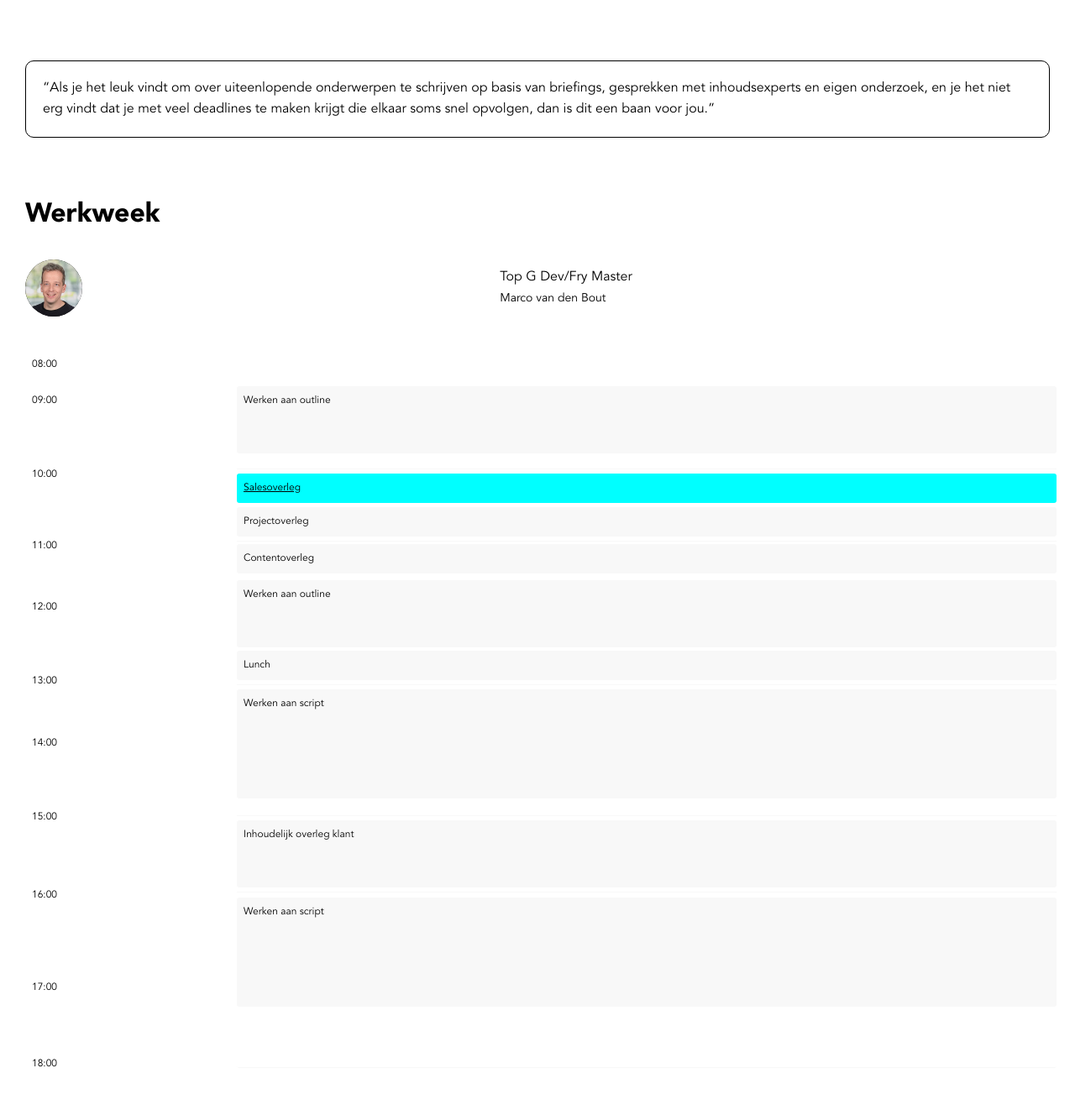
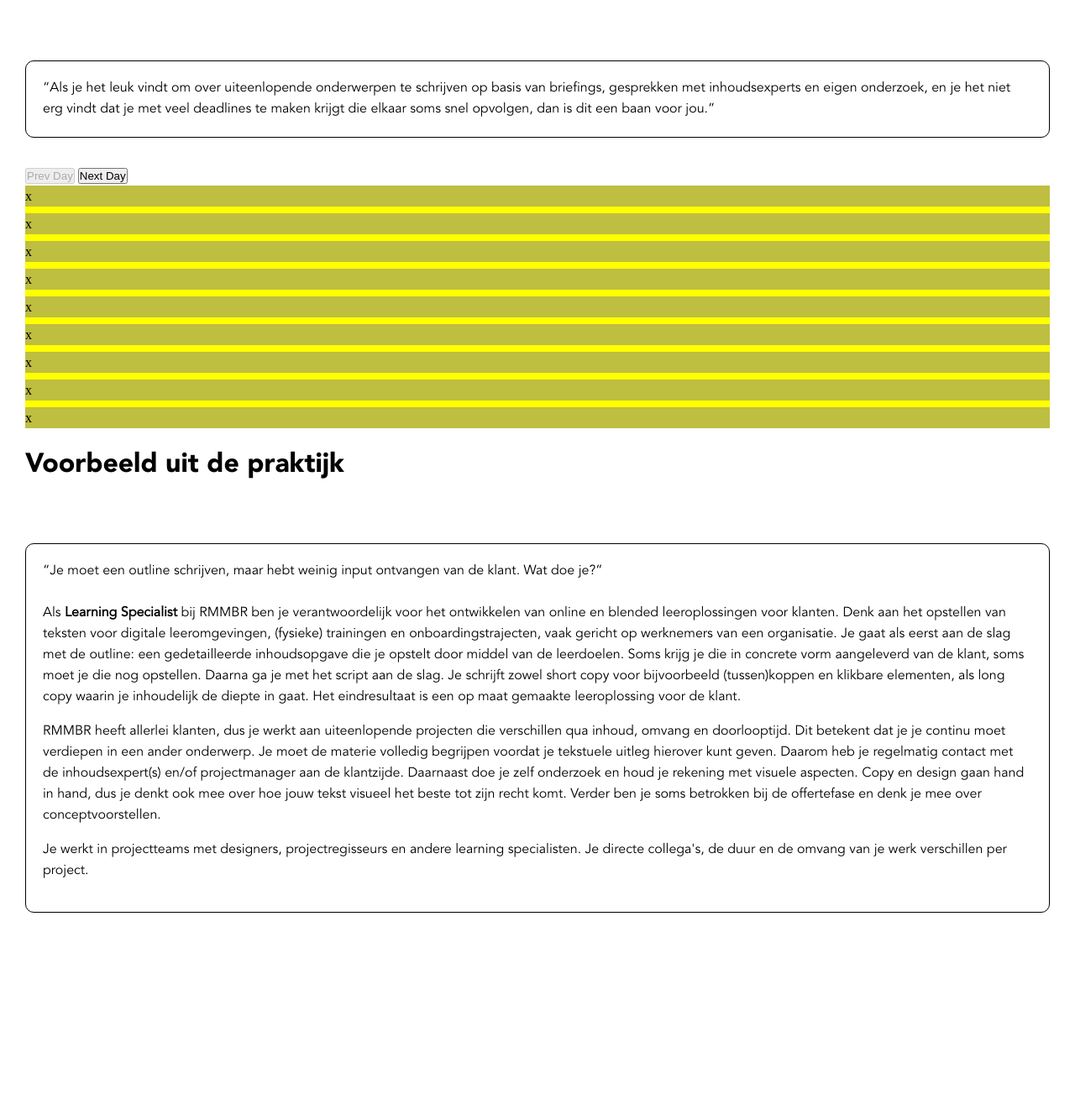
Before and after one commit to SamBaramesi/inBrain, a PHP site: page / in a window 1280 px wide. Shown: the part 2456-3778 px from the top of the page at 84% size. After the commit the page ends 3543 px from the top, so only its background shows below. Run offline with PHP 8.4, Linux system fonts and the light colour scheme; some libraries are stand-ins or nearby versions.

Commit message:
Calendar added

```diff
--- /dev/null
+++ b/assets/scripts/script.js
@@ -0,0 +1,28 @@
+const buttonR = document.getElementById("btnR");
+const buttonL = document.getElementById("btnL");
+const container = document.querySelector(".container");
+let positionX = 0;
+
+document.getElementById("btnL").disabled = true;
+
+buttonR.addEventListener("click", () => {
+    positionX = positionX - 100;
+    container.style.transform = `translateX(${positionX}vw)`;
+    if (positionX === -400) {
+        document.getElementById("btnR").disabled = true;
+    }
+    if (positionX != 0) {
+        document.getElementById("btnL").disabled = false;
+    }
+})
+
+buttonL.addEventListener("click", () => {
+    positionX = positionX + 100;
+    container.style.transform = `translateX(${positionX}vw)`;
+    if (positionX === 0) {
+        document.getElementById("btnL").disabled = true;
+    }
+    if (positionX != - 400) {
+        document.getElementById("btnR").disabled = false;
+    }
+})
--- a/index.html
+++ b/index.html
@@ -127,7 +127,7 @@
                 </div>
             </div>
         </section>
-        <section style="margin-top: 10vh;">
+        <!-- <section style="margin-top: 10vh;">
             <h1>Werkweek</h1>
             <div class="grid-head">
                 <div class="profile-picture">
@@ -138,7 +138,6 @@
                     <div class="p3">Marco van den Bout</div>
                 </div>
             </div>
-
             <div class="grid p4">
                 <div id="item1" class="item">08:00</div>
                 <div id="item2" class="item"></div>
@@ -175,12 +174,113 @@
                 <div id="item21" class="item">18:00</div>
                 <div id="item22" class="item"></div>
             </div>
+        </section> -->
+        <section class="calendar">
+            <button id="btnL">Prev Day</button>
+            <button id="btnR">Next Day</button>
+            <div class="container">
+                <div class="agenda" style="background-color: yellow;">
+                    <div class="flex">
+                        <div>x</div>
+                        <div>x</div>
+                        <div>x</div>
+                        <div>x</div>
+                        <div>x</div>
+                        <div>x</div>
+                        <div>x</div>
+                        <div>x</div>
+                        <div>x</div>
+                    </div>
+                </div>
+                <div class="agenda" style="background-color: red;">
+                    <div class="flex">
+                        <div>x</div>
+                        <div>x</div>
+                        <div>x</div>
+                        <div>x</div>
+                        <div>x</div>
+                        <div>x</div>
+                        <div>x</div>
+                        <div>x</div>
+                        <div>x</div>
+                    </div>
+                </div>
+                <div class="agenda" style="background-color: blue;">
+                    <div class="flex">
+                        <div>x</div>
+                        <div>x</div>
+                        <div>x</div>
+                        <div>x</div>
+                        <div>x</div>
+                        <div>x</div>
+                        <div>x</div>
+                        <div>x</div>
+                        <div>x</div>
+                    </div>
+                </div>
+                <div class="agenda" style="background-color: green;">
+                    <div class="flex">
+                        <div>x</div>
+                        <div>x</div>
+                        <div>x</div>
+                        <div>x</div>
+                        <div>x</div>
+                        <div>x</div>
+                        <div>x</div>
+                        <div>x</div>
+                        <div>x</div>
+                    </div>
+                </div>
+                <div class="agenda" style="background-color: purple;">
+                    <div class="flex">
+                        <div>x</div>
+                        <div>x</div>
+                        <div>x</div>
+                        <div>x</div>
+                        <div>x</div>
+                        <div>x</div>
+                        <div>x</div>
+                        <div>x</div>
+                        <div>x</div>
+                    </div>
+                </div>
+            </div>
         </section>
         <section>
+            <h1>Voorbeeld uit de praktijk</h1>
+            <div class="p2 quote">
+                <p><q>Je moet een outline schrijven, maar hebt weinig input ontvangen van de klant. Wat doe je?</q></p>
+                <br>
+                <p class="p2" style="margin: 0px 0px 16px;">Als <b>Learning Specialist</b> bij RMMBR ben je
+                    verantwoordelijk voor het ontwikkelen van
+                    online en blended leeroplossingen voor klanten. Denk aan het opstellen van teksten voor digitale
+                    leeromgevingen, (fysieke) trainingen en onboardingstrajecten, vaak gericht op werknemers van een
+                    organisatie. Je gaat als eerst aan de slag met de outline: een gedetailleerde inhoudsopgave die je
+                    opstelt door middel van de leerdoelen. Soms krijg je die in concrete vorm aangeleverd van de klant,
+                    soms moet je die nog opstellen. Daarna ga je met het script aan de slag. Je schrijft zowel short
+                    copy voor bijvoorbeeld (tussen)koppen en klikbare elementen, als long copy waarin je inhoudelijk de
+                    diepte in gaat. Het eindresultaat is een op maat gemaakte leeroplossing voor de klant.
+                </p>
 
+                <p class="p2" style="margin: 0px 0px 16px;">RMMBR heeft allerlei klanten, dus je werkt aan uiteenlopende
+                    projecten die verschillen qua
+                    inhoud, omvang en doorlooptijd. Dit betekent dat je je continu moet verdiepen in een ander
+                    onderwerp. Je moet de materie volledig begrijpen voordat je tekstuele uitleg hierover kunt geven.
+                    Daarom heb je regelmatig contact met de inhoudsexpert(s) en/of projectmanager aan de klantzijde.
+                    Daarnaast doe je zelf onderzoek en houd je rekening met visuele aspecten. Copy en design gaan hand
+                    in hand, dus je denkt ook mee over hoe jouw tekst visueel het beste tot zijn recht komt. Verder ben
+                    je soms betrokken bij de offertefase en denk je mee over conceptvoorstellen.
+                </p>
+
+                <p class="p2" style="margin: 0px 0px 16px;">Je werkt in projectteams met designers, projectregisseurs en
+                    andere learning specialisten.
+                    Je directe collega's, de duur en de omvang van je werk verschillen per project.
+                </p>
+            </div>
         </section>
     </div>
     <script src="assets/scripts/pie-chart.js"></script>
+    <script src="assets/scripts/script.js"></script>
 </body>
 
 </html>
--- a/style.css
+++ b/style.css
@@ -451,3 +451,33 @@ nav li a:hover {
     position: relative;
     top: -50px;
 }
+
+.calendar {
+    margin: 2rem 0;
+    overflow: hidden;
+}
+
+.example {
+    border: 1px solid black;
+}
+
+.container{
+    width: 500vw;
+    display: flex;
+    transition: ease-in .5s;
+    /* gap: 1rem; */
+    /* justify-content: space-between; */
+
+}
+.agenda {
+    width: 100vw;
+}
+.flex {
+    gap: .5rem;
+    display: flex;
+    flex-direction: column;
+}
+
+.flex div{
+    background-color: rgba(0, 0, 255, 0.253);
+}
```
